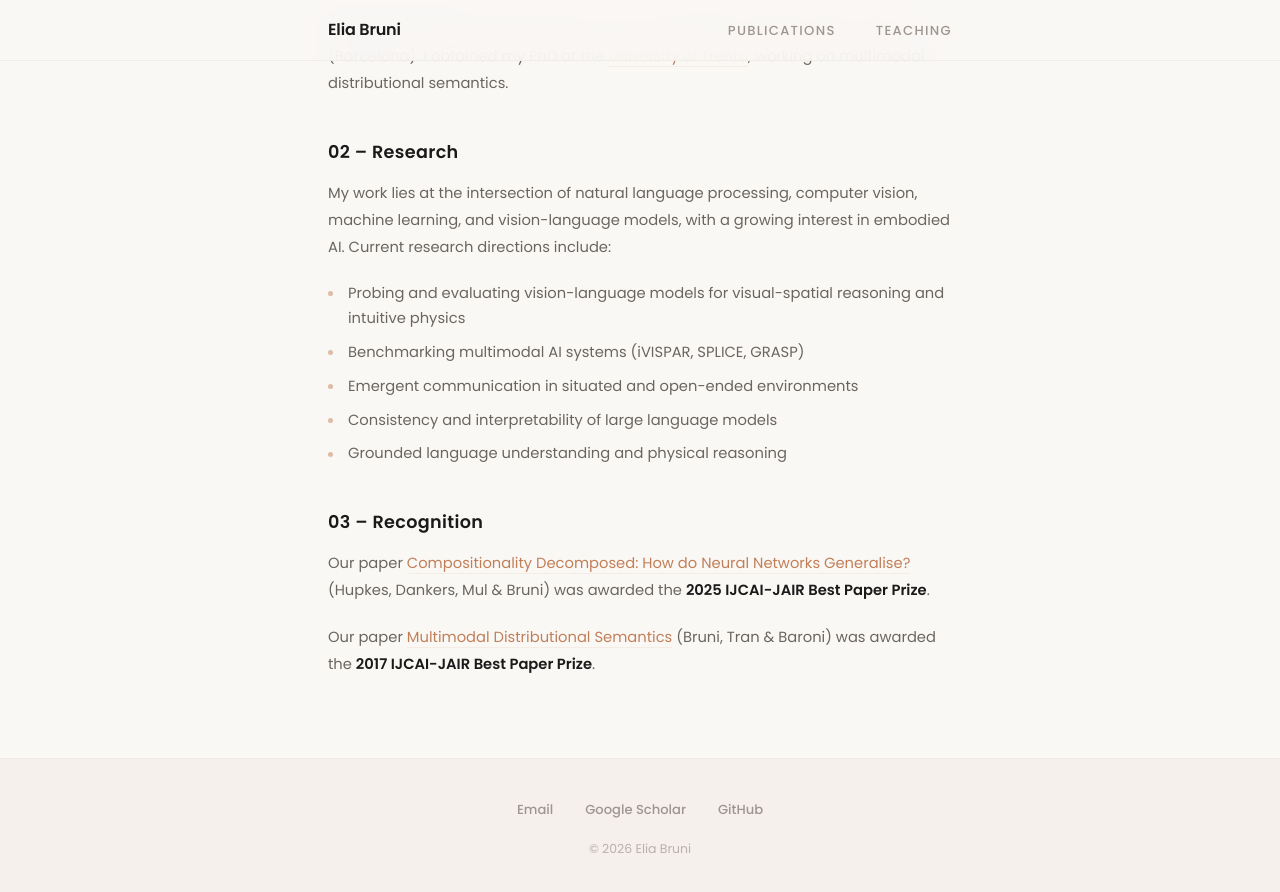
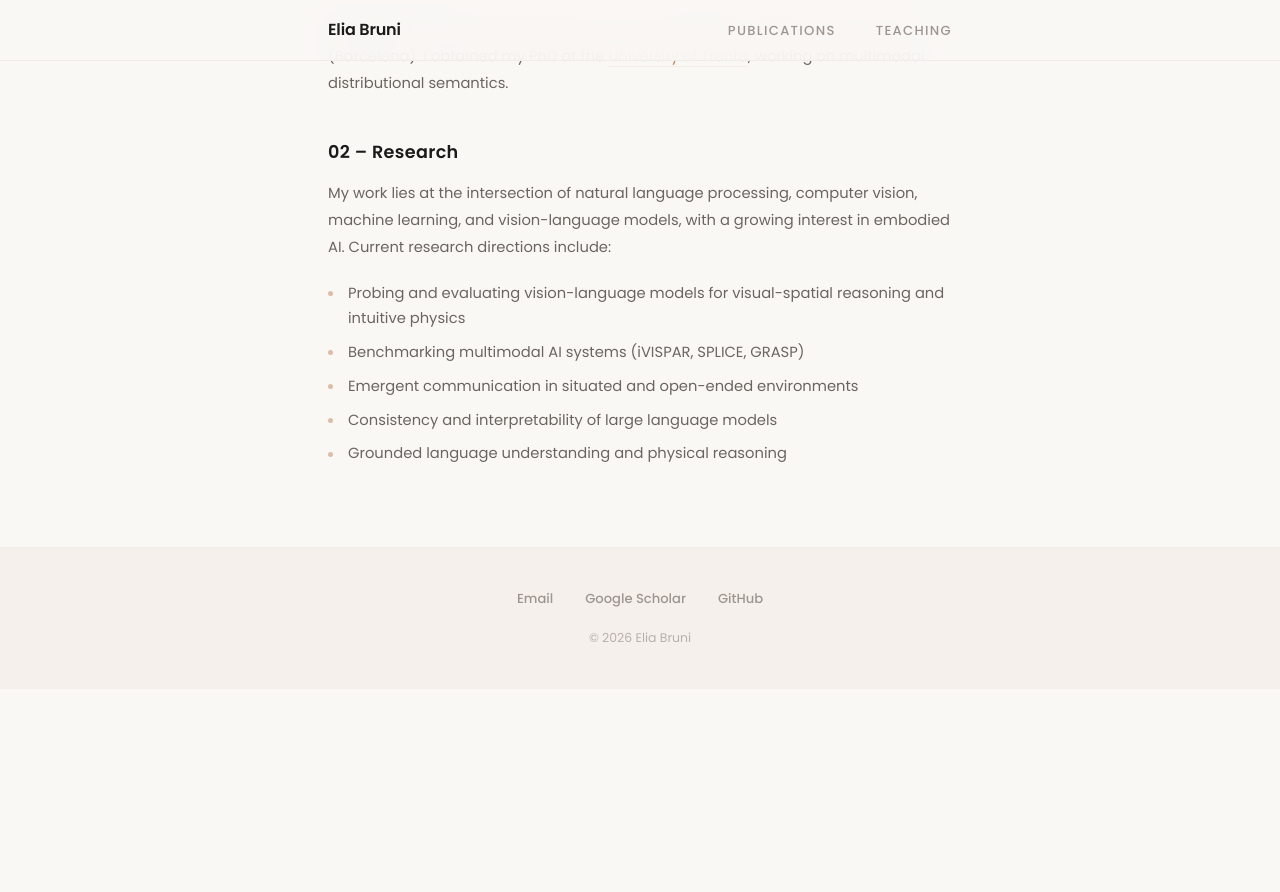
Before and after one commit to eliabruni/eliabruni.github.io, a Jekyll site: the page built from index.md, in a window 1280 px wide and 900 px high, scrolled down 561 px. Shown: the top 892 px of the window. Built offline with Jekyll 4.4.1, drawn with Linux system fonts in a browser that asks for light colours; after the commit the page ends 1250 px from its top, so only the background shows below that.

Commit message:
Move prizes to publications page only; add 2025 prize to Compositionality Decomposed
Co-Authored-By: Claude Sonnet 4.6 <noreply@anthropic.com>

```diff
--- a/index.md
+++ b/index.md
@@ -18,9 +18,3 @@ My work lies at the intersection of natural language processing, computer vision
 - Emergent communication in situated and open-ended environments
 - Consistency and interpretability of large language models
 - Grounded language understanding and physical reasoning
-
-## 03 -- Recognition
-
-Our paper [Compositionality Decomposed: How do Neural Networks Generalise?](https://arxiv.org/abs/1908.08351) (Hupkes, Dankers, Mul & Bruni) was awarded the **2025 IJCAI-JAIR Best Paper Prize**.
-
-Our paper [Multimodal Distributional Semantics](https://jair.org/index.php/jair/article/view/10857) (Bruni, Tran & Baroni) was awarded the **2017 IJCAI-JAIR Best Paper Prize**.
```
Also changed, not shown: publications.md (+1 -1 lines).
